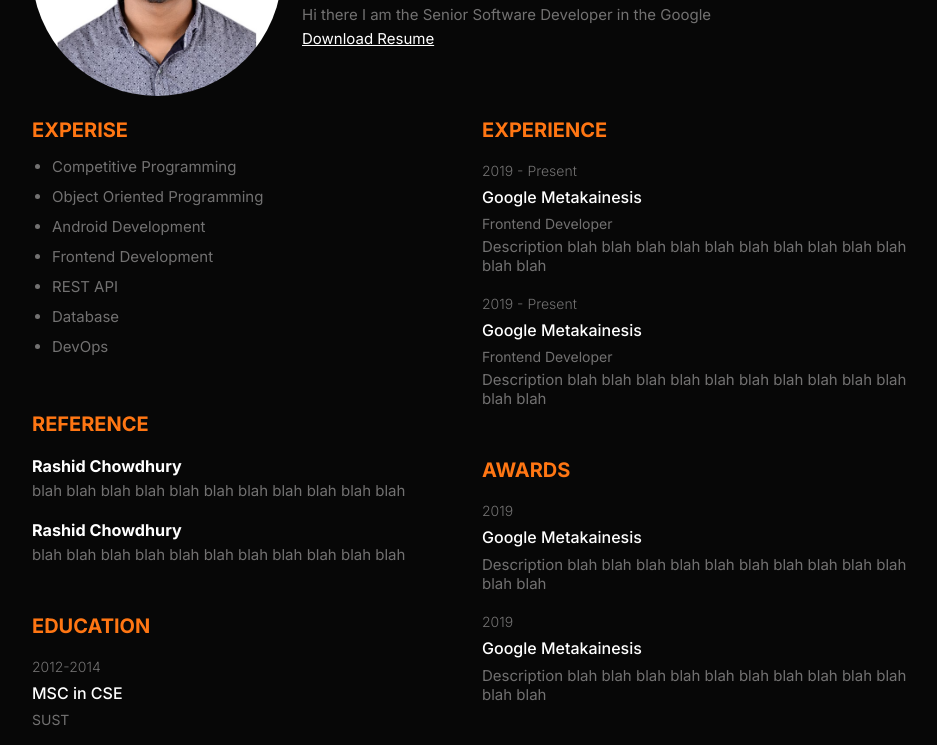
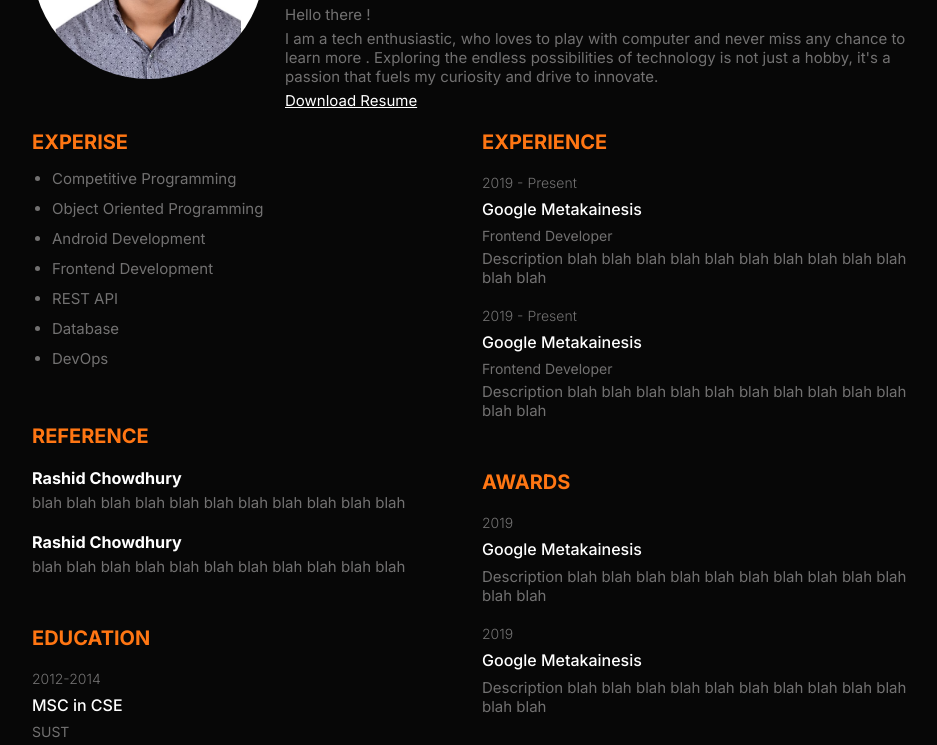
Before and after one commit to shaeakh/shaeakh.github.io, a plain HTML site: page index.html in a window 1280 px wide. Shown: the part 204-949 px from the top of the page, without its empty margins (158-1095 px from the left). Drawn offline with nearby package versions, Linux system fonts and the light colour scheme.

Commit message:
profile description added

```diff
--- a/index.html
+++ b/index.html
@@ -23,8 +23,15 @@
                         Student at Depertment of Software Engineering, SUST
                     </p>
                     <p class="Profiledescription">
-                        Hi there I am the Senior Software Developer in the Google
+                        Hello there !
                     </p>
+                    <p class="Profiledescription">
+                        I am a tech enthusiastic, who loves to play with computer
+                        and never miss any chance to learn more .
+                        Exploring the endless possibilities of technology is not just a hobby,
+                        it's a passion that fuels my curiosity and drive to innovate.
+                    </p>
+
                     <a href="./assets/CV.pdf" class="DownloadBtn" download="Shaeakh's Resume.pdf">Download Resume</a>
                 </div>
             </div>
```
